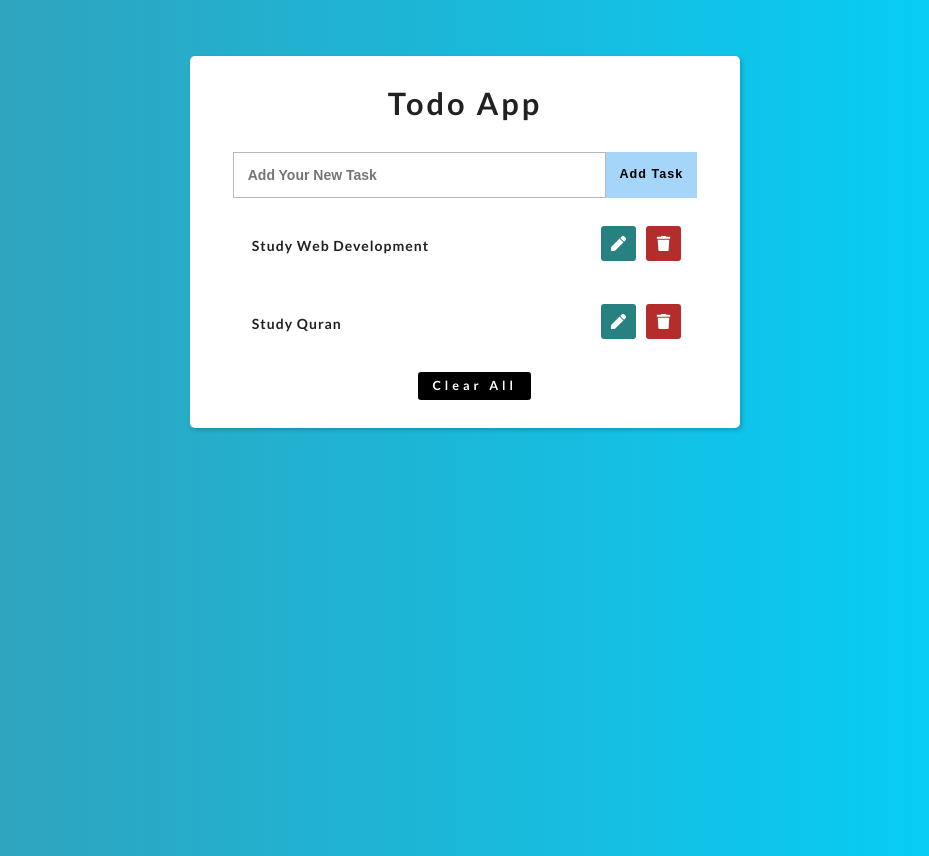
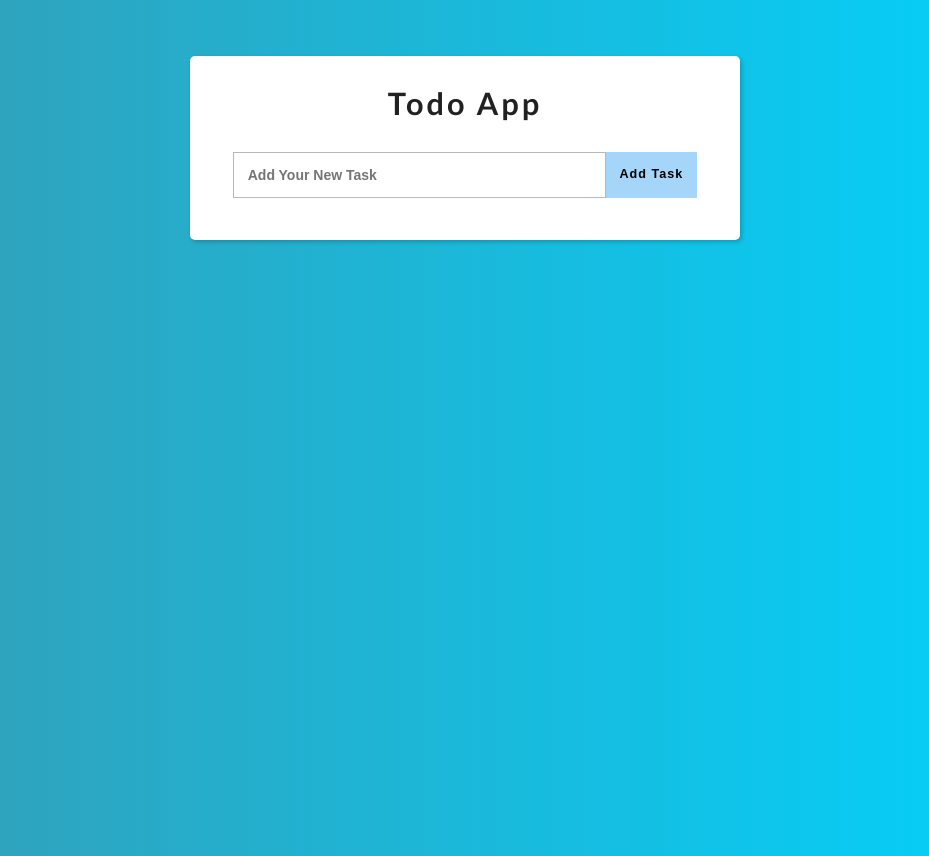
Before and after one commit to SheriefElnahas/16-React-Project-TodoList, a React (Vite) app: page / in a window 1280 px wide. Shown: the whole page, without its empty margins (175-1104 px from the left). Built offline with nearby package versions, Linux system fonts and the light colour scheme.

Commit message:
store tasks in local storage

```diff
--- a/src/App.jsx
+++ b/src/App.jsx
@@ -5,21 +5,26 @@ import TaskList from './TaskList';
 import EditTask from './EditTask';
 
 import { nanoid } from 'nanoid';
+// const initalTasks = [
+//   {
+//     taskName: 'Study Web Development',
+//     taskId: nanoid(),
+//   },
+//   {
+//     taskName: 'Study Quran',
+//     taskId: nanoid(),
+//   },
+// ];
 
 function App() {
-  const [tasks, setTasks] = useState([
-    {
-      taskName: 'Study Web Development',
-      taskId: nanoid(),
-    },
-    {
-      taskName: 'Study Quran',
-      taskId: nanoid(),
-    },
-  ]);
+  const [tasks, setTasks] = useState(JSON.parse(localStorage.getItem('tasks')) || []);
 
   const [selectedTask, setSelectedTask] = useState();
   const [toggleEdit, setToggleEdit] = useState(false);
+
+  useEffect(() => {
+    localStorage.setItem('tasks', JSON.stringify(tasks));
+  }, [tasks]);
 
   const onAddTask = (task) => {
     const newTask = {
```
